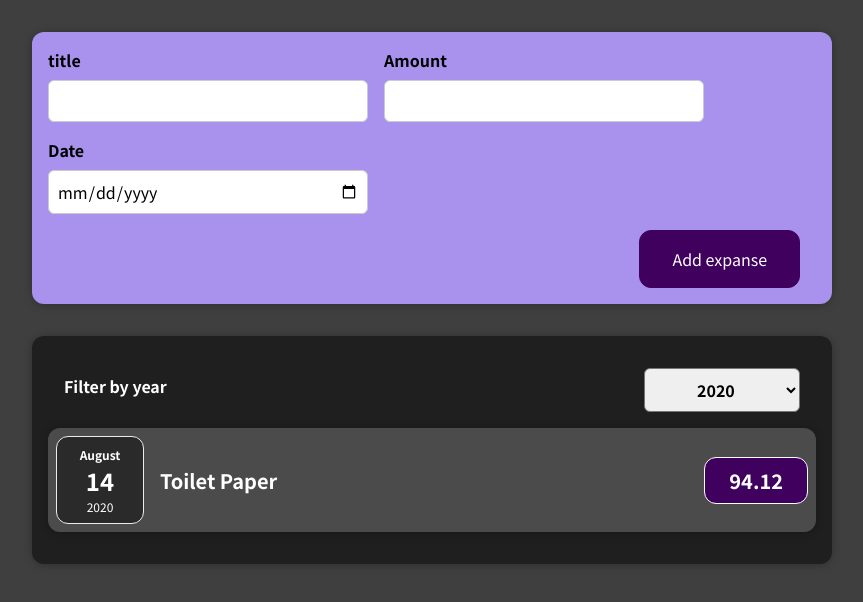
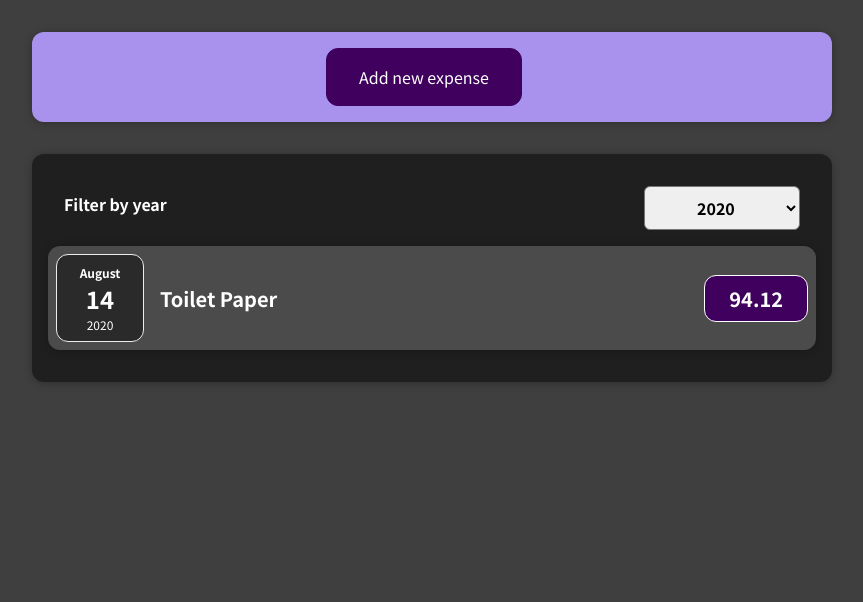
Before and after one commit to dibaaamir/React-project-1, a React (Create React App) app: page / in a window 1280 px wide. Shown: the top 602 px of the page, without its empty margins (208-1071 px from the left). Built offline with nearby package versions, Linux system fonts and the light colour scheme.

Commit message:
[ADD] add and cancel button

```diff
--- a/src/components/ExpensesList/ExpensesList.js
+++ b/src/components/ExpensesList/ExpensesList.js
@@ -2,8 +2,6 @@ import './ExpensesList.css';
 import ExpenseItem from '../ExpenseItem/ExpenseItem';
 
 const ExpensesList = (props) => {
-  let expensesContent = <p>No Expenses Found!</p>;
-
   if (props.items.length === 0)
     return <h2 className="expenses-list__fallback">Found no expenses</h2>;
   return (
--- a/src/components/NewExpense/NewExpense.js
+++ b/src/components/NewExpense/NewExpense.js
@@ -1,17 +1,35 @@
 import './NewExpense.css';
 import ExpenseForm from './components/ExpenseForm/ExpenseForm';
+import { useState } from 'react';
 
 const NewExpense = (props) => {
+  const [showForm, setShowForm] = useState(false);
+
   const onSaveNewExpenseHandler = (expense) => {
     const expenses = {
       id: Math.random().toString(),
       ...expense,
     };
     props.addNewExpence(expenses);
+    setShowForm(false);
+  };
+  const startEditingHandler = () => {
+    setShowForm(true);
+  };
+  const stopEditingHandler = () => {
+    setShowForm(false);
   };
   return (
     <div className="new-expense">
-      <ExpenseForm onSaveNewExpense={onSaveNewExpenseHandler} />
+      {!showForm && (
+        <button onClick={startEditingHandler}>Add new expense</button>
+      )}
+      {showForm && (
+        <ExpenseForm
+          onSaveNewExpense={onSaveNewExpenseHandler}
+          onCancel={stopEditingHandler}
+        />
+      )}
     </div>
   );
 };
--- a/src/components/NewExpense/components/ExpenseForm/ExpenseForm.js
+++ b/src/components/NewExpense/components/ExpenseForm/ExpenseForm.js
@@ -66,6 +66,9 @@ const ExpenseForm = (props) => {
       </div>
 
       <div className="new-expense__actions">
+        <button type="button" onClick={props.onCancel}>
+          Cancel
+        </button>
         <button type="submit">Add expanse</button>
       </div>
     </form>
```
